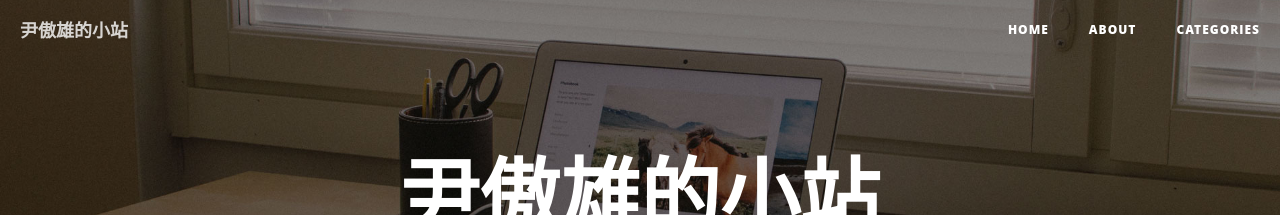
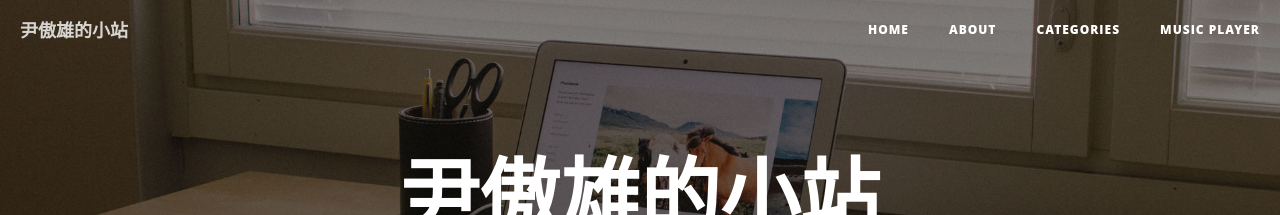
Before and after one commit to YinAoXiong/blog, a Jekyll site: the page built from index.html, in a window 1280 px wide. Shown: the top 215 px of the page. Built offline with Jekyll 4.4.1, drawn with Linux system fonts in a browser that asks for light colours; nearby versions of some CDN libraries; some web fonts are replaced; the list of posts is cut into pages by our own code; comment, search, counter and statistics services are not loaded.

Commit message:
添加音乐播放器

```diff
--- a/_includes/nav.html
+++ b/_includes/nav.html
@@ -25,6 +25,9 @@
                 </li>
 				{% endif %}
                 {% endif %}{% endfor %}
+                <li>
+                    <a href="http://music.yinaoxiong.cn/" target="_blank">music player</a>
+                </li>
             </ul>
         </div>
         <!-- /.navbar-collapse -->
```
